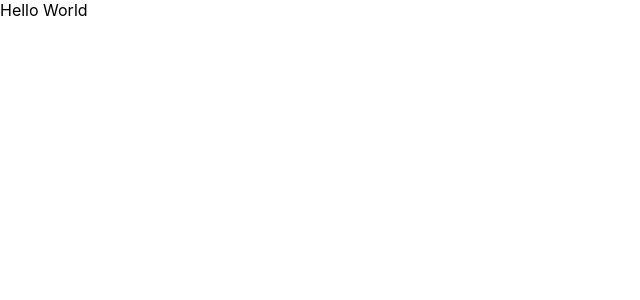
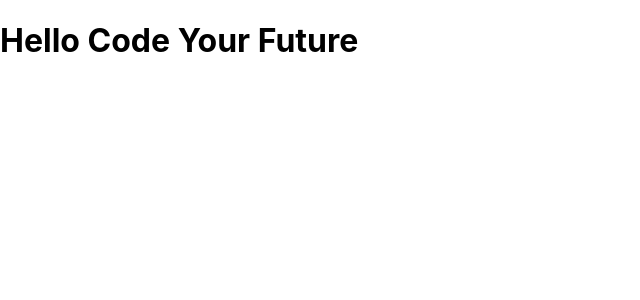
Before and after one commit to jcepedaf/react-pokedex, a React (Create React App) app: page / in a window 1280 px wide. Shown: the top 300 px of the page, without its empty margins (0-640 px from the left). Built offline with nearby package versions, Linux system fonts and the light colour scheme.

Commit message:
agrego inClass exercise B

```diff
--- a/src/index.js
+++ b/src/index.js
@@ -1,12 +1,12 @@
 import React from 'react';
 import ReactDOM from 'react-dom';
 import './index.css';
-import App from './App';
-import reportWebVitals from './reportWebVitals';
+//import App from './App';
+//import reportWebVitals from './reportWebVitals';
 
 //exercise B
 
-const element = <div>Hello World</div>
+const element = <h1>Hello Code Your Future</h1>
 
     const rootElement = document.getElementById('root')
     ReactDOM.render(element, rootElement)
```
Also changed, not shown: 1 other file (tests, documents, lock files or other folders).
